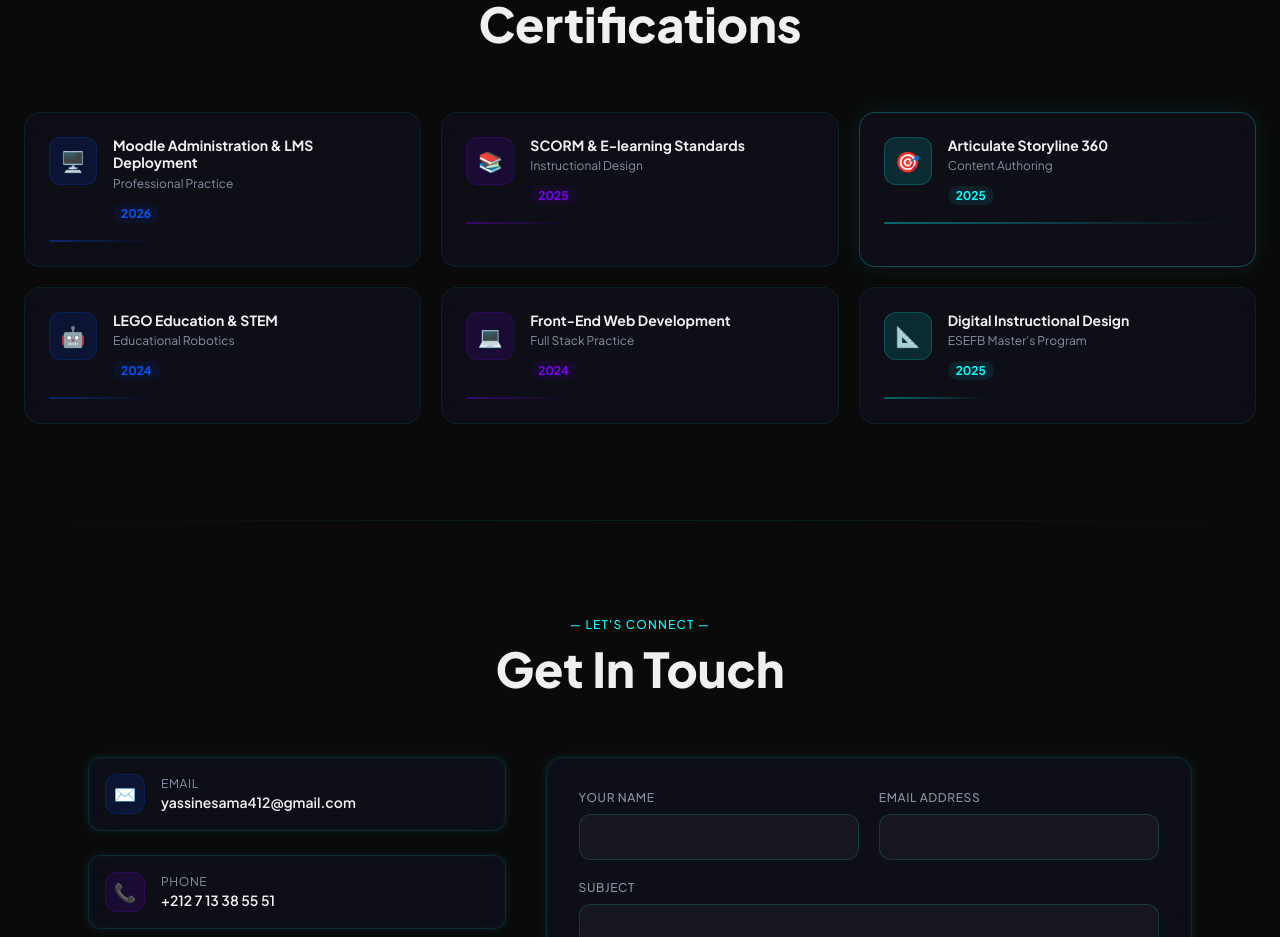
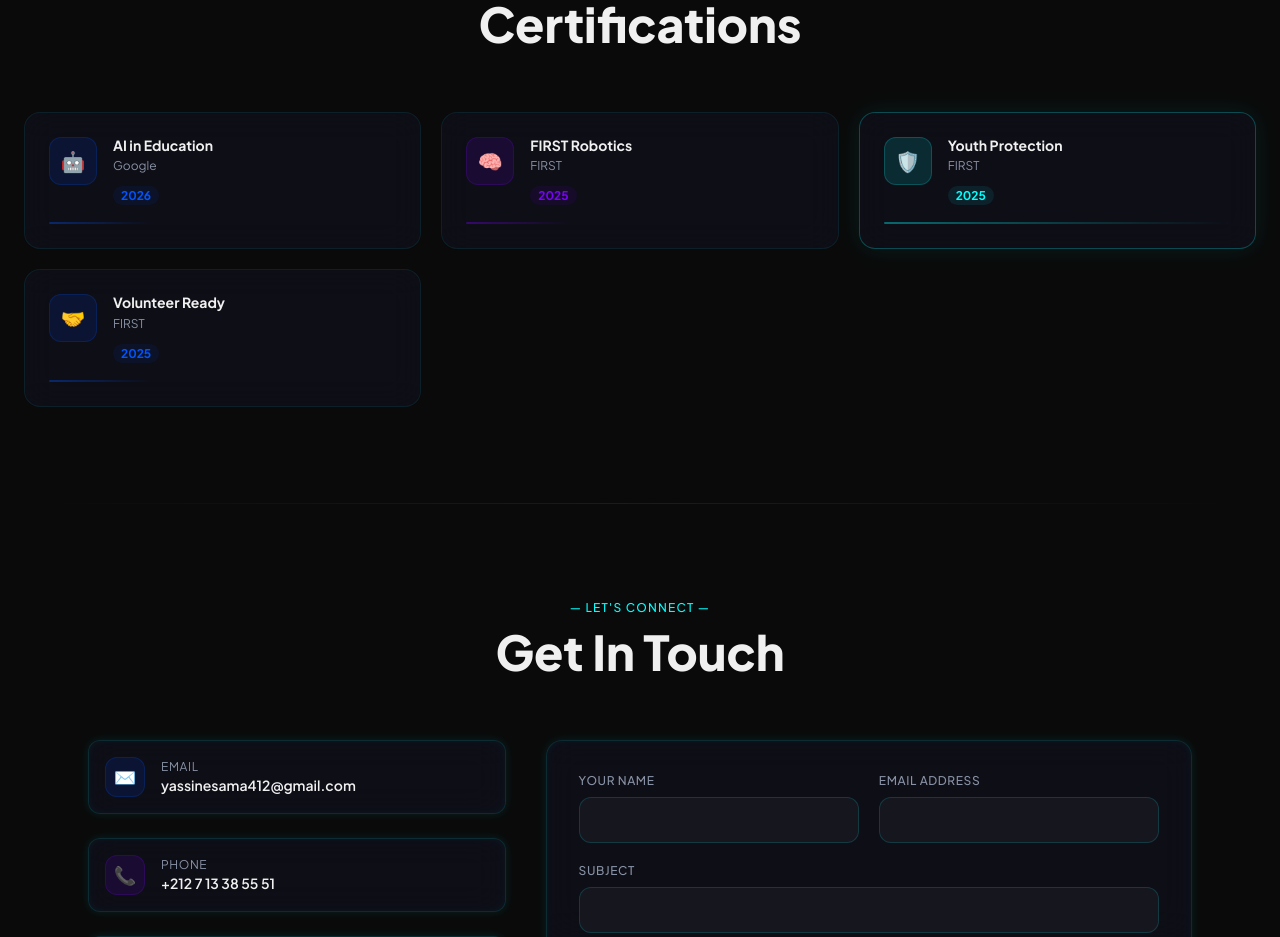
Before and after one commit to zahzoh-alt/yassine-portfolio, a Next.js app: page / in a window 1280 px wide. Shown: the part 8080-9017 px from the top of the page. Built offline with nearby package versions, Linux system fonts and the light colour scheme; no server answers.

Commit message:
certif update

```diff
--- a/src/app/components/CertificationsSection.tsx
+++ b/src/app/components/CertificationsSection.tsx
@@ -4,58 +4,40 @@ import { useLang } from "@/context/LanguageContext";
 
 const certifications = [
   {
-    titleEn: "Moodle Administration & LMS Deployment",
-    titleFr: "Administration Moodle & Déploiement LMS",
-    orgEn: "Professional Practice",
-    orgFr: "Pratique Professionnelle",
+    titleEn: "AI in Education",
+    titleFr: "IA dans l'Éducation",
+    orgEn: "Google",
+    orgFr: "Google",
     year: "2026",
-    icon: "🖥️",
-    color: "#0055FF",
-  },
-  {
-    titleEn: "SCORM & E-learning Standards",
-    titleFr: "SCORM & Standards E-learning",
-    orgEn: "Instructional Design",
-    orgFr: "Ingénierie Pédagogique",
-    year: "2025",
-    icon: "📚",
-    color: "#7B00FF",
-  },
-  {
-    titleEn: "Articulate Storyline 360",
-    titleFr: "Articulate Storyline 360",
-    orgEn: "Content Authoring",
-    orgFr: "Création de Contenu",
-    year: "2025",
-    icon: "🎯",
-    color: "#00FFFF",
-  },
-  {
-    titleEn: "LEGO Education & STEM",
-    titleFr: "LEGO Education & STEM",
-    orgEn: "Educational Robotics",
-    orgFr: "Robotique Éducative",
-    year: "2024",
     icon: "🤖",
     color: "#0055FF",
   },
   {
-    titleEn: "Front-End Web Development",
-    titleFr: "Développement Web Front-End",
-    orgEn: "Full Stack Practice",
-    orgFr: "Pratique Full Stack",
-    year: "2024",
-    icon: "💻",
+    titleEn: "FIRST Robotics",
+    titleFr: "FIRST Robotique",
+    orgEn: "FIRST",
+    orgFr: "FIRST",
+    year: "2025",
+    icon: "🧠",
     color: "#7B00FF",
   },
   {
-    titleEn: "Digital Instructional Design",
-    titleFr: "Conception Pédagogique Digitale",
-    orgEn: "ESEFB Master\'s Program",
-    orgFr: "Programme Master ESEFB",
+    titleEn: "Youth Protection",
+    titleFr: "Protection des Jeunes",
+    orgEn: "FIRST",
+    orgFr: "FIRST",
     year: "2025",
-    icon: "📐",
+    icon: "🛡️",
     color: "#00FFFF",
+  },
+  {
+    titleEn: "Volunteer Ready",
+    titleFr: "Prêt pour le Volontariat",
+    orgEn: "FIRST",
+    orgFr: "FIRST",
+    year: "2025",
+    icon: "🤝",
+    color: "#0055FF",
   },
 ];
 
```
